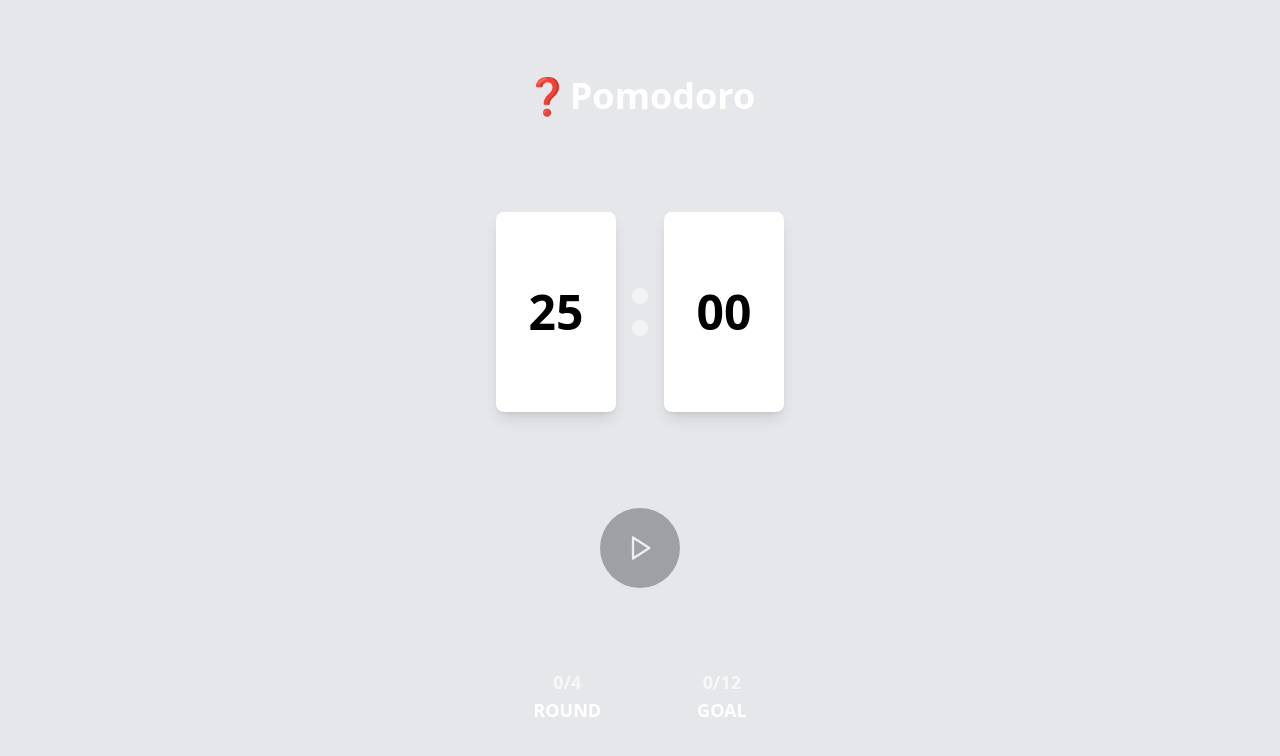
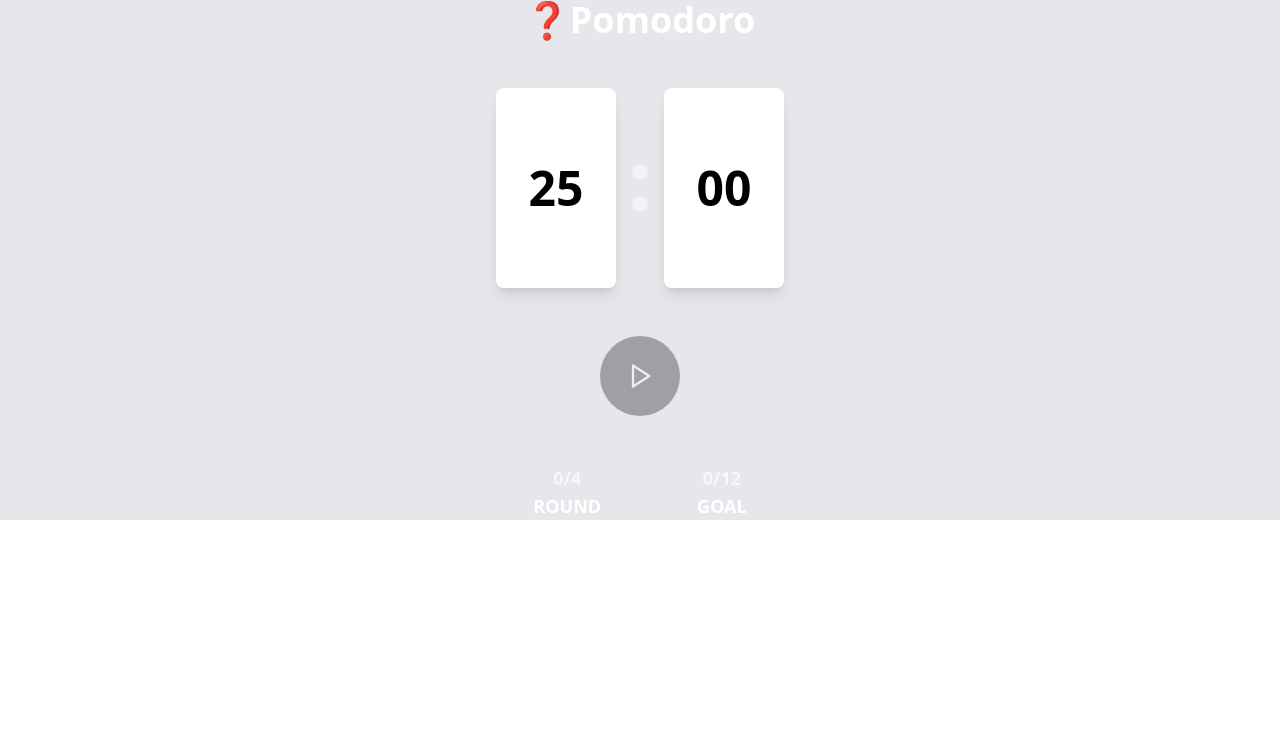
Before and after one commit to youngryul/open-pomodoro, a React (Vite) app: page / in a window 1280 px wide. Shown: the top 756 px of the page. Built offline with nearby package versions, Linux system fonts and the light colour scheme; no server answers.

Commit message:
[fix] 타입스크립트 오류 수정 및 크롬 확장앱에 맞추어 사이즈 변경

```diff
--- a/src/components/Pomodoro.tsx
+++ b/src/components/Pomodoro.tsx
@@ -25,7 +25,7 @@ const BoxVar = {
 
 interface PomodoroProps {
     weather: number;
-    weatherId: number;
+    weatherId?: number;
 }
 
 
@@ -63,11 +63,11 @@ function Pomodoro({ weather }: PomodoroProps) {
 
 
     return (
-        <div className={`${bgColor}`}>
-            <div className="flex flex-col items-center justify-center  w-[480px] h-screen mx-auto">
+        <div className={`${bgColor} overflow-hidden`}>
+            <div className="flex flex-col items-center justify-center  w-[480px] h-full mx-auto">
                 <h1 className="text-white text-4xl font-bold">{icon}Pomodoro</h1>
                 <AnimatePresence>
-                    <div className="flex flex-row mt-24">
+                    <div className="flex flex-row mt-12">
                         <motion.div
                             className="w-[120px] h-[200px] bg-white shadow-lg rounded-lg text-black flex items-center justify-center text-5xl font-bold"
                             variants={BoxVar}
@@ -93,7 +93,7 @@ function Pomodoro({ weather }: PomodoroProps) {
                     </div>
                     <motion.button
                         onClick={onClick}
-                        className="mt-24 w-[80px] h-[80px] bg-black opacity-30 rounded-full text-white text-5xl font-bold"
+                        className="mt-12 w-[80px] h-[80px] bg-black opacity-30 rounded-full text-white text-5xl font-bold"
                         variants={BtnVar}
                         whileHover="hover"
                         key={clicked.toString()}
@@ -101,7 +101,7 @@ function Pomodoro({ weather }: PomodoroProps) {
                         {clicked ? <PauseBtn /> : <PlayBtn />}
                     </motion.button>
                 </AnimatePresence>
-                <div className="flex flex-row mt-20">
+                <div className="flex flex-row mt-12">
                     <div className="flex flex-col items-center mx-12">
                         <div className="text-white font-bold text-lg opacity-70">{round}/4</div>
                         <div className="text-white font-bold text-lg">ROUND</div>
```
